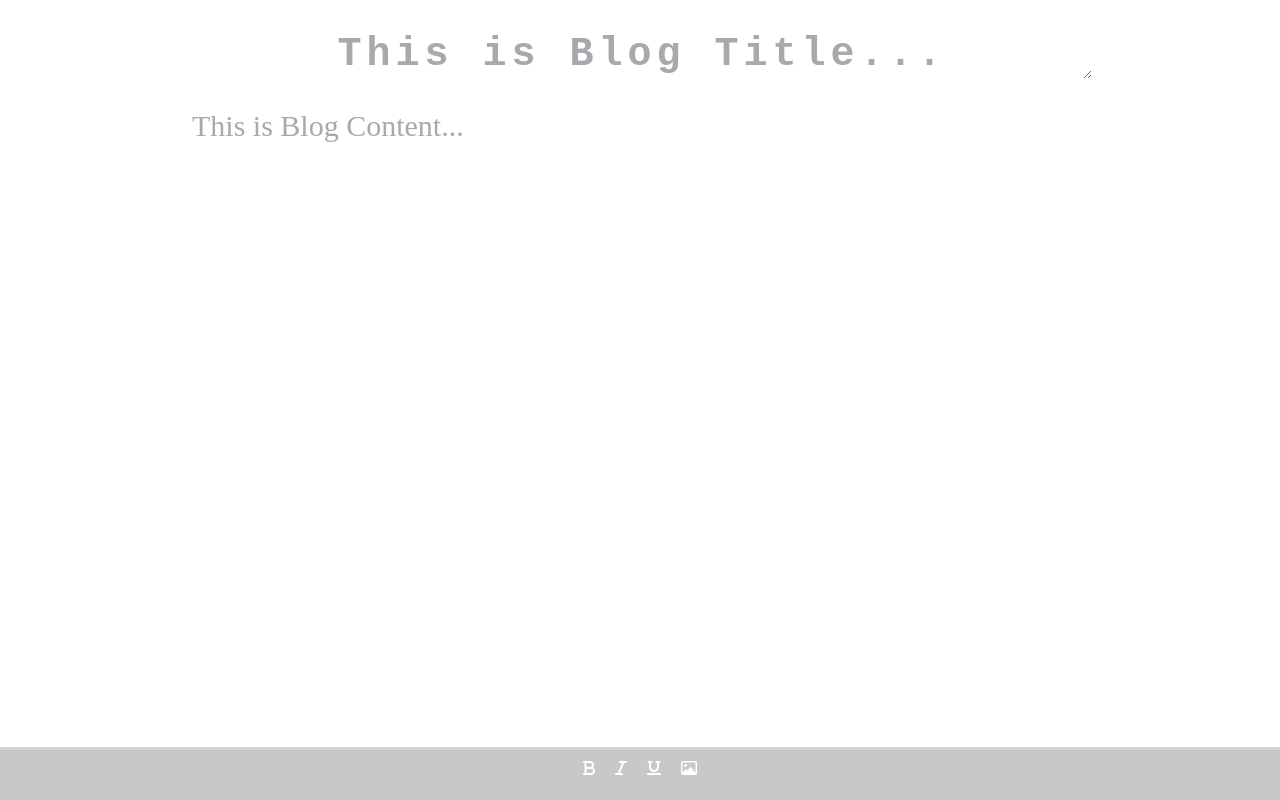
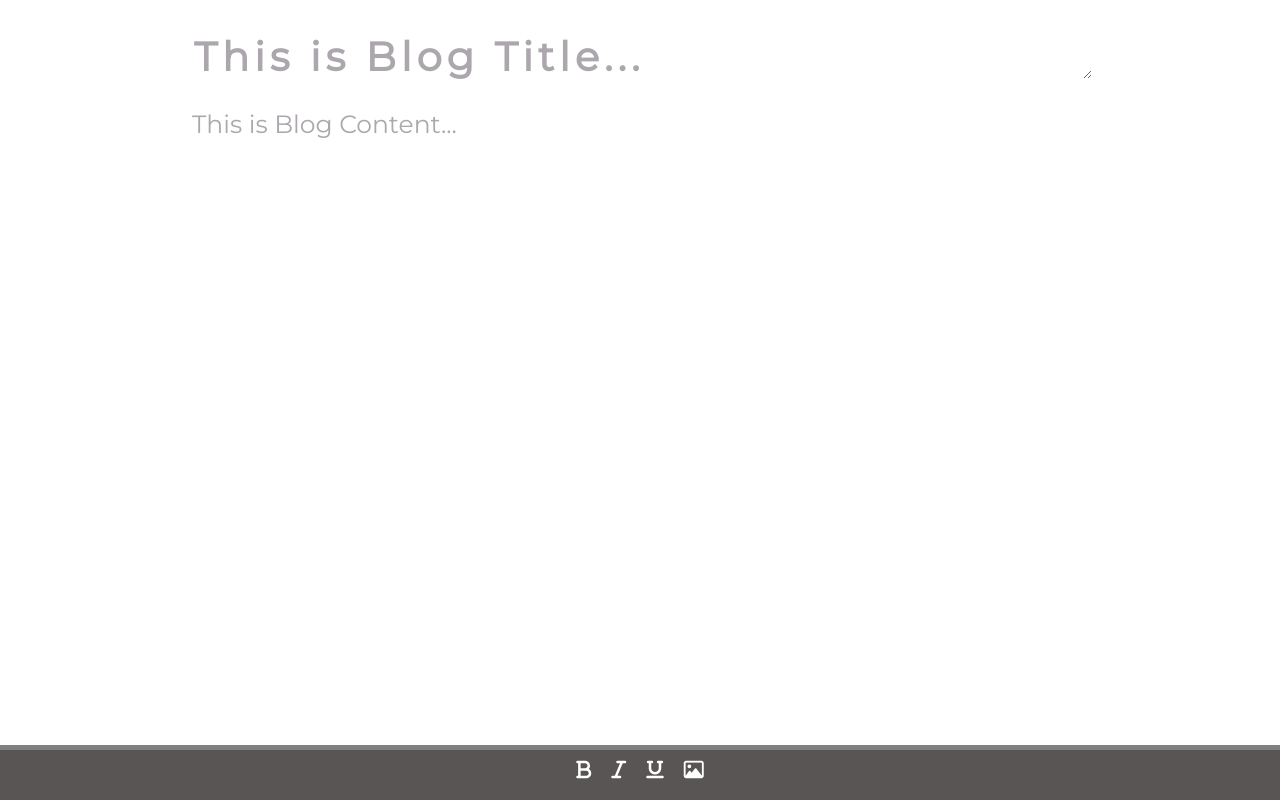
Before and after one commit to love1024/LearningKin, an Angular app: page / in a window 1280 px wide. Built offline with nearby package versions, Linux system fonts and the light colour scheme.

Commit message:
Changed style of editor

```diff
--- a/src/app/creator/creator.component.html
+++ b/src/app/creator/creator.component.html
@@ -12,20 +12,20 @@
   <div class="fakeBox"></div>
 </div>
 <div class="toolbar">
-  <a href="#"
+  <a href="javascript:void(0)"
     (click)="formatText('bold')"><i class="fa fa-bold"
     aria-hidden="true"></i></a>
 
-  <a href="#"
+  <a href="javascript:void(0)"
     (click)="formatText('italic')"><i class="fa fa-italic"
     aria-hidden="true"></i></a>
 
-  <a href="#"
+  <a href="javascript:void(0)"
     (click)="formatText('underline')">
      <i class="fa fa-underline"
     aria-hidden="true"></i> </a>
 
-  <a href="#"
+  <a href="javascript:void(0)"
     (click)="insertImage()">
   <i class="fa fa-picture-o"
    aria-hidden="true"></i></a>
--- a/src/app/creator/creator.component.scss
+++ b/src/app/creator/creator.component.scss
@@ -3,6 +3,7 @@
   border: 0;
   width:100%;
   overflow: hidden;
+  font-family: 'Montserrat', sans-serif;
   &:focus {
     outline: none;
   }
@@ -20,9 +21,8 @@
 .title {
   @include common();
   letter-spacing: 5px;
-  text-align: center;
   font-size: 40px;
-  font-weight: bold;
+  font-weight: 900;
   color:#383636;
   height: 45px;
   margin-top: 30px;
@@ -31,7 +31,9 @@
 
 .content {
   @include common();
-  font-size: 30px;
+  min-height: 30px;
+  font-size: 25px;
+  font-weight: 400;
   color:gray;
   cursor: text;
   word-wrap: break-word;
@@ -41,15 +43,24 @@
   width: 100%;
   height: 50px;
   position: fixed;
-  background-color: #CAC7C7;
+  background-color: #595555;
   bottom: 0;
   text-align: center;
-  border-top: 3px solid lightgray;
+  font-size: 20px;
+  border-top: 5px solid gray;
+}
+
+.imageContainer {
+  position: relative;
 }
 
 .image {
-  width: 100%;
+  position: relative;
+  max-width: 100%;
+  min-width: 100%;
   margin: 20px 0 20px 0;
+  min-height: 100px;
+  overflow: hidden;
 }
 
 .fa {
@@ -58,6 +69,18 @@
 
   &:hover {
     color:#46B5E5;
+  }
+}
+
+.fa-window-close {
+  color:black;
+  position: absolute;
+  right: -20px;
+  top:20px;
+  padding: 0;
+  cursor: pointer;
+  &:hover {
+    color:red;
   }
 }
 
--- a/src/app/creator/creator.component.ts
+++ b/src/app/creator/creator.component.ts
@@ -30,22 +30,72 @@ export class CreatorComponent implements OnInit {
   formatText(cmd: string) {
     document.execCommand(cmd, false, null);
   }
-  // https://scontent.fdel3-1.fna.fbcdn.net/v/t1.0-9/1230002_1391455327751947_73356302_n.jpg?oh=0867b698933ca57f49283d09a2140e42&oe=5A4D1E2A
+
+  // Insert new Image Element using renderer2
   insertImage() {
+    const link = window.prompt('Insert link of the image');
 
-    // Insert new Image Element using renderer2
-    const link = window.prompt('Insert link of the image');
+    const div = this._renderer.createElement('div');
+    this._renderer.addClass(div, 'imageContainer');
+    const img = this.createImageElement(link);
+    const del = this.createDeleteElement();
+    this._renderer.appendChild(div, del);
+    this._renderer.appendChild(div, img);
+
+    this._renderer.appendChild(this.content.nativeElement, div);
+
+    this.deleteEmptyContent();
+    this.addNextEditableBox();
+  }
+
+  // Insert new Video Element using renderer2
+  insertVideo() {
+    const link = window.prompt('Insert link of the video');
+    const el = this._renderer.createElement('video');
+    this._renderer.addClass(el, 'video');
+    this._renderer.setAttribute(el, 'src', link);
+    this._renderer.appendChild(this.content.nativeElement, el);
+  }
+
+  // Insert next editable box to add more content
+  addNextEditableBox() {
+    const el1 = this._renderer.createElement('div');
+    this._renderer.addClass(el1, 'content');
+    this._renderer.setAttribute(el1, 'contentEditable', 'true');
+    //   this._renderer.setAttribute(el1, 'placeholder', 'Add Extra Content...');
+    this._renderer.appendChild(this.content.nativeElement, el1);
+  }
+
+  // To delete not used placeholders
+  deleteEmptyContent() {
+    const children = this.content.nativeElement.children;
+    for (let i = 2; i < children.length; i++) {
+      if (children[i].innerHTML === '' && children[i].tagName !== 'IMG') {
+        this.content.nativeElement.removeChild(children[i]);
+      }
+    }
+  }
+
+  // Create Image element
+  createImageElement(link: string) {
     const el = this._renderer.createElement('img');
     this._renderer.addClass(el, 'image');
     this._renderer.setAttribute(el, 'src', link);
-    this._renderer.appendChild(this.content.nativeElement, el);
-
-    // Insert next editable box to add more content
-    const el1 = this._renderer.createElement('div');
-    this._renderer.addClass(el1, 'content');
-    this._renderer.setAttribute(el1, 'contentEditable', 'true');
-    this._renderer.setAttribute(el1, 'placeholder', 'Add Extra Content...');
-    this._renderer.appendChild(this.content.nativeElement, el1);
+    return el;
   }
 
+  // Create Delete Image
+  createDeleteElement() {
+    const el = this._renderer.createElement('i');
+    this._renderer.addClass(el, 'fa');
+    this._renderer.addClass(el, 'fa-window-close');
+    this._renderer.setAttribute(el, 'aria-hidden', 'true');
+
+    // Remove the parent on click of this element
+    this._renderer.listen(el, 'click', (e) => {
+      const parent = this._renderer.parentNode(e.srcElement);
+      this._renderer.removeChild(this.content.nativeElement, parent);
+    });
+    return el;
+  }
 }
--- a/src/index.html
+++ b/src/index.html
@@ -12,6 +12,8 @@
       type="image/x-icon"
       href="favicon.ico">
     <script src="https://use.fontawesome.com/bb9b2c8f91.js"></script>
+    <link href="https://fonts.googleapis.com/css?family=Montserrat"
+      rel="stylesheet">
   </head>
 
   <body>
```
